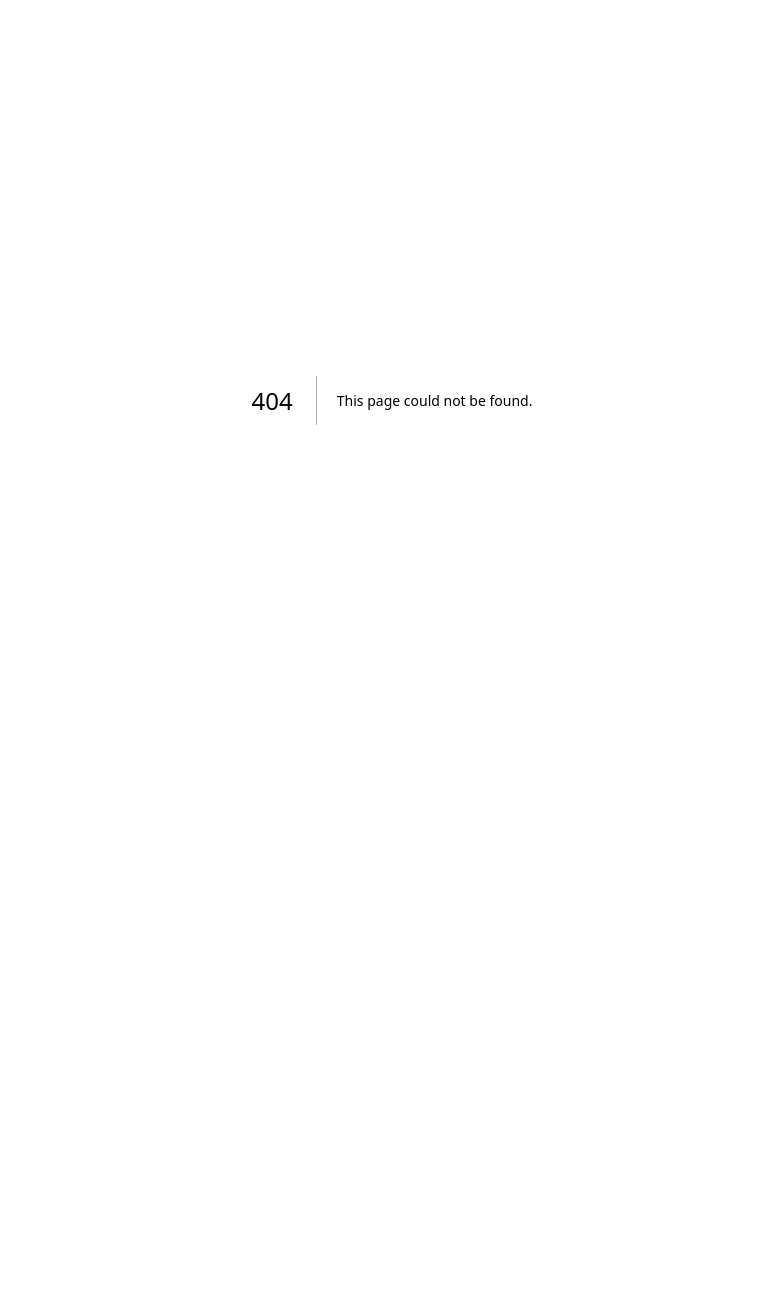
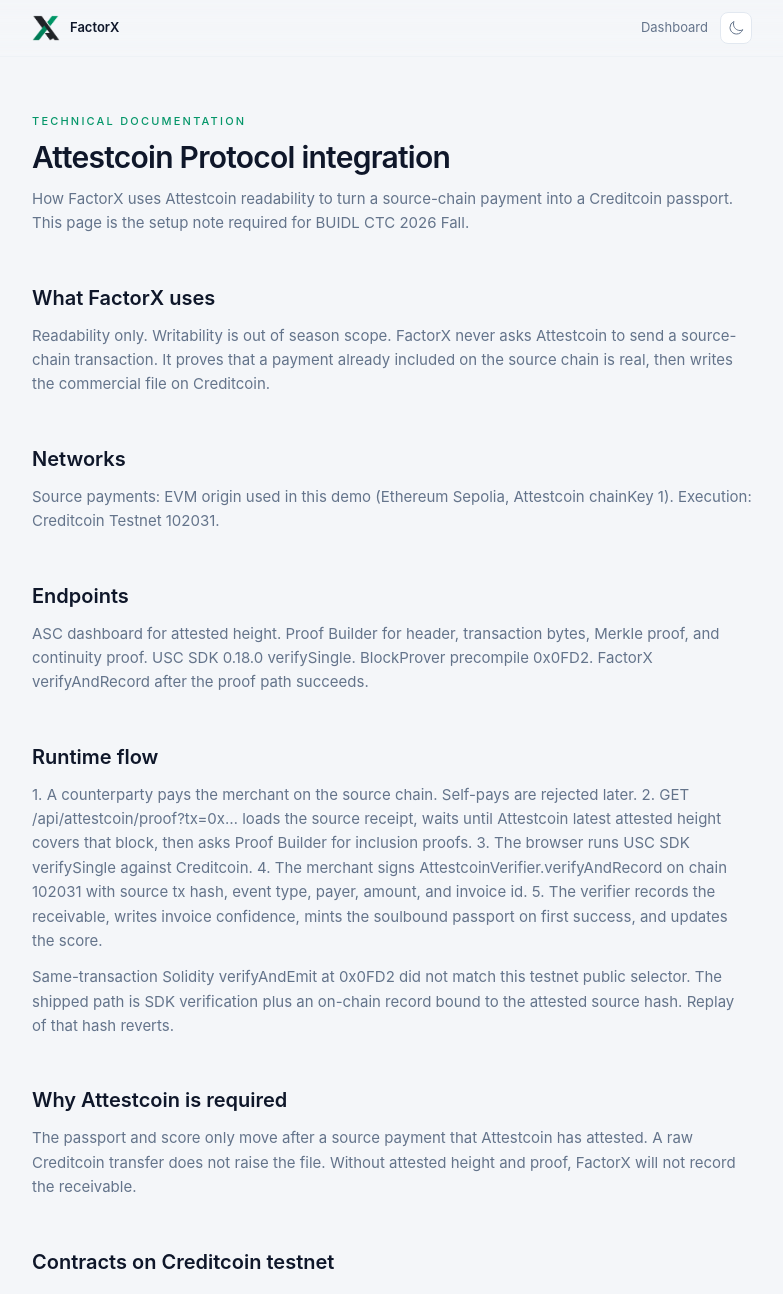
Before and after one commit to Ebubechukwucyber/FactorX, a Next.js app in the folder frontend/: page /docs in a window 1280 px wide. Before the commit this address had no page. Shown: the top 1294 px of the page, without its empty margins (248-1031 px from the left). Before the commit the page ends 800 px from the top, so only its background shows below. Built offline with nearby package versions, Linux system fonts and the light colour scheme.

Commit message:
Add public Attestcoin technical docs

```diff
--- /dev/null
+++ b/frontend/app/docs/page.tsx
@@ -0,0 +1,90 @@
+"use client";
+
+import Link from "next/link";
+import Image from "next/image";
+import ThemeToggle from "@/components/ThemeToggle";
+
+export default function DocsPage() {
+  return (
+    <div className="min-h-screen bg-[var(--bg)] text-[var(--text)]">
+      <header className="sticky top-0 z-40 border-b border-border-subtle bg-bg/90 backdrop-blur-md">
+        <div className="mx-auto flex h-14 max-w-3xl items-center justify-between px-6">
+          <Link href="/" className="flex items-center gap-2.5">
+            <Image src="/logo.png" alt="FactorX" width={28} height={28} className="h-7 w-7 object-contain" />
+            <span className="text-[13px] font-semibold">FactorX</span>
+          </Link>
+          <div className="flex items-center gap-3">
+            <Link href="/dashboard" className="text-[13px] text-muted hover:text-[var(--text)]">
+              Dashboard
+            </Link>
+            <ThemeToggle />
+          </div>
+        </div>
+      </header>
+
+      <main className="mx-auto max-w-3xl px-6 py-14 text-[15px] leading-relaxed">
+        <p className="text-[11px] font-medium uppercase tracking-[0.2em] text-accent">Technical documentation</p>
+        <h1 className="mt-2 text-3xl font-semibold tracking-tight">Attestcoin Protocol integration</h1>
+        <p className="mt-3 text-muted">
+          How FactorX uses Attestcoin readability to turn a source-chain payment into a Creditcoin passport.
+          This page is the setup note required for BUIDL CTC 2026 Fall.
+        </p>
+
+        <h2 className="mt-12 text-xl font-semibold">What FactorX uses</h2>
+        <p className="mt-3 text-muted">
+          Readability only. Writability is out of season scope. FactorX never asks Attestcoin to send a source-chain transaction. It proves that a payment already included on the source chain is real, then writes the commercial file on Creditcoin.
+        </p>
+
+        <h2 className="mt-12 text-xl font-semibold">Networks</h2>
+        <p className="mt-3 text-muted">
+          Source payments: EVM origin used in this demo (Ethereum Sepolia, Attestcoin chainKey 1). Execution: Creditcoin Testnet 102031.
+        </p>
+
+        <h2 className="mt-12 text-xl font-semibold">Endpoints</h2>
+        <p className="mt-3 text-muted">
+          ASC dashboard for attested height. Proof Builder for header, transaction bytes, Merkle proof, and continuity proof. USC SDK 0.18.0 verifySingle. BlockProver precompile 0x0FD2. FactorX verifyAndRecord after the proof path succeeds.
+        </p>
+
+        <h2 className="mt-12 text-xl font-semibold">Runtime flow</h2>
+        <p className="mt-3 text-muted">
+          1. A counterparty pays the merchant on the source chain. Self-pays are rejected later.
+          2. GET /api/attestcoin/proof?tx=0x… loads the source receipt, waits until Attestcoin latest attested height covers that block, then asks Proof Builder for inclusion proofs.
+          3. The browser runs USC SDK verifySingle against Creditcoin.
+          4. The merchant signs AttestcoinVerifier.verifyAndRecord on chain 102031 with source tx hash, event type, payer, amount, and invoice id.
+          5. The verifier records the receivable, writes invoice confidence, mints the soulbound passport on first success, and updates the score.
+        </p>
+        <p className="mt-3 text-muted">
+          Same-transaction Solidity verifyAndEmit at 0x0FD2 did not match this testnet public selector. The shipped path is SDK verification plus an on-chain record bound to the attested source hash. Replay of that hash reverts.
+        </p>
+
+        <h2 className="mt-12 text-xl font-semibold">Why Attestcoin is required</h2>
+        <p className="mt-3 text-muted">
+          The passport and score only move after a source payment that Attestcoin has attested. A raw Creditcoin transfer does not raise the file. Without attested height and proof, FactorX will not record the receivable.
+        </p>
+
+        <h2 className="mt-12 text-xl font-semibold">Contracts on Creditcoin testnet</h2>
+        <p className="mt-3 font-mono text-[12px] leading-7 text-muted">
+          Registry 0x1e578b5aE11BEE48361b70470E8FfD939148b7F7<br/>
+          Verifier 0x18CD4A1444933E3FCE147fB2e953ECae23e03AD1<br/>
+          Score 0xe90195df4183865CF1533F5B90f15AC37EEbdE02<br/>
+          Credit 0x96e99678067c62c441152E69975438768e3afEAf<br/>
+          Passport 0xEB1D16bA39D752B5eCABB8D13dA8C8AA364376Ea<br/>
+          Intent 0xB37b771B1337cF555dFAeF8bd7190445D75796aa<br/>
+          Consumer 0x2A845d32837CB3549f3e14cE160586961c522AEc
+        </p>
+
+        <h2 className="mt-12 text-xl font-semibold">Judge checklist</h2>
+        <p className="mt-3 text-muted">
+          Source payment on the origin explorer. Attested height on the ASC dashboard. Creditcoin verifyAndRecord transaction. In-app explorer receipt. MockConsumer BetterTermsOffered log.
+        </p>
+
+        <p className="mt-12 text-[13px] text-muted">
+          Protocol brief PDF:{" "}
+          <a className="text-accent hover:underline" href="/FactorX-Protocol-Brief.pdf">
+            FactorX-Protocol-Brief.pdf
+          </a>
+        </p>
+      </main>
+    </div>
+  );
+}
```
Also changed, not shown: 1 other file (tests, documents, lock files or other folders).
